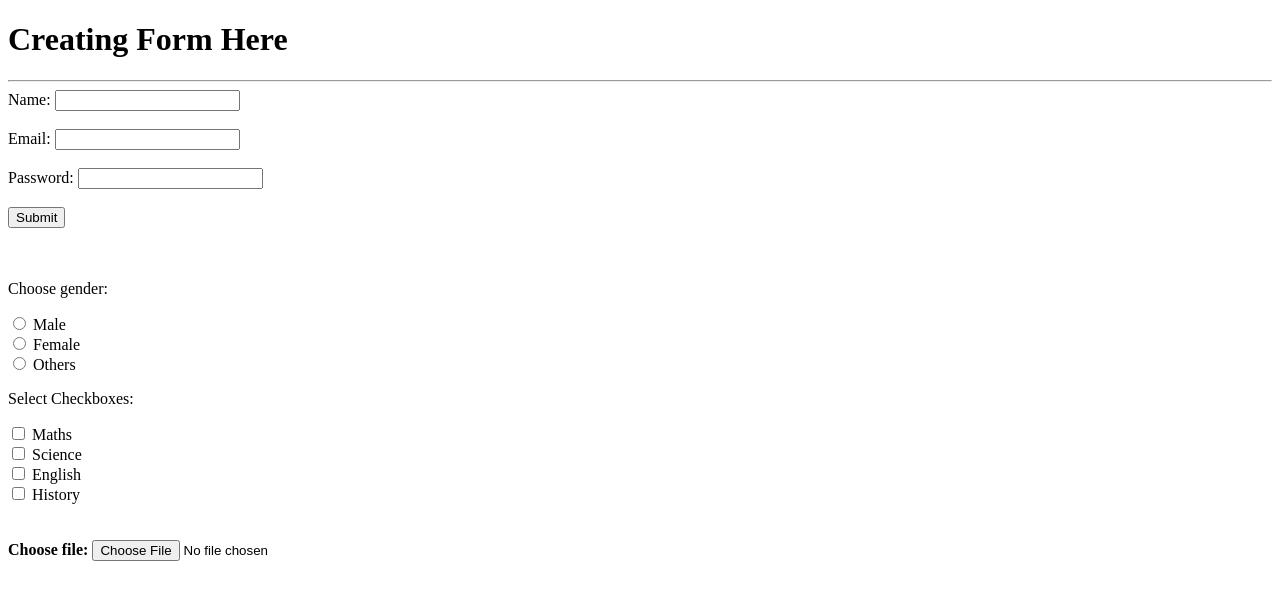
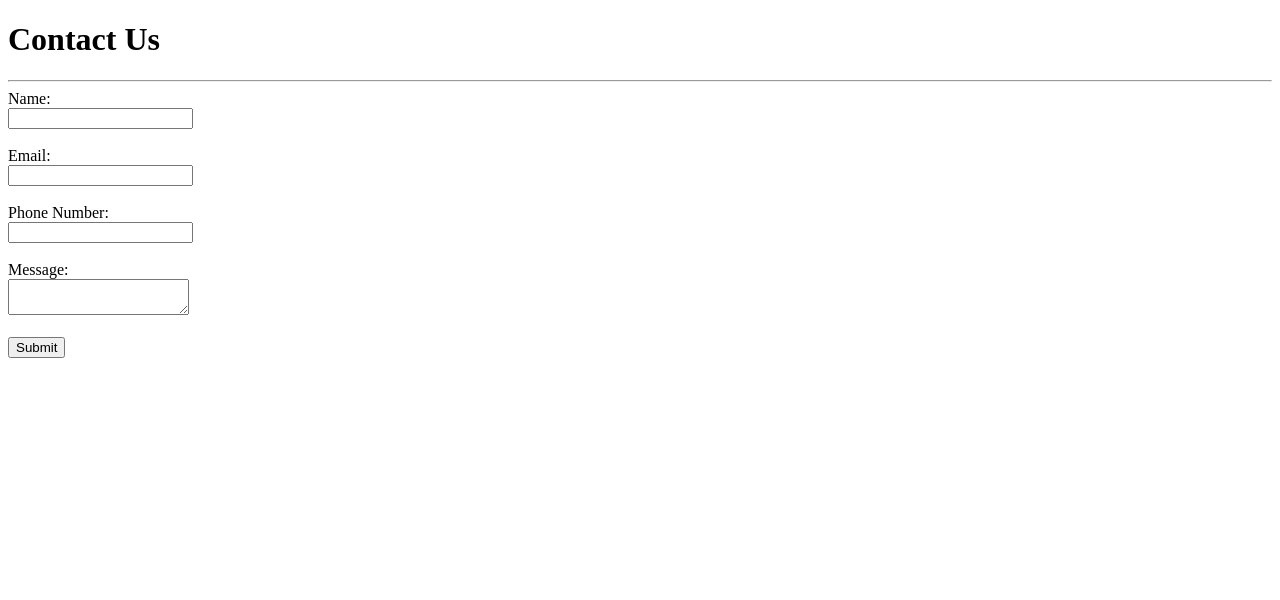
Before and after one commit to vanshhedaoo29/Sheryians-Tasks, a plain HTML site: page Task_2.html in a window 1280 px wide. Drawn offline with Linux system fonts and the light colour scheme.

Commit message:
Task 2 Completed

```diff
--- a/Task_2.html
+++ b/Task_2.html
@@ -6,40 +6,19 @@
     <title>Form</title>
 </head>
 <body>
-    <h1>Creating Form Here</h1>
+    <h1>Contact Us</h1>
     <hr>
     <form>
-        <label for="name">Name:</label>
+        <label for="name">Name:</label><br>
         <input id="name"  type="text"><br><br>
-        <label for="email">Email:</label>
+        <label for="email">Email:</label><br>
         <input id="email"  type="email"><br><br>
-        <label for="password">Password:</label>
-        <input id="password"  type="password"><br><br>
-        <input type="button" value="Submit">
+        <label for="phone">Phone Number:</label><br>
+        <input id="phone"  type="tel"><br>
     </form>
     <br>
-    <br>
-    <p>Choose gender:</p>
-    <form>
-        <input type="radio" name="a">
-        <label>Male</label><br>
-        <input type="radio" name="a">
-        <label>Female</label><br>
-        <input type="radio" name="a">
-        <label>Others</label><br>
-    </form>
-    <p>Select Checkboxes:</p>
-    <form>
-        <input type="checkbox">
-        <label>Maths</label><br>
-        <input type="checkbox">
-        <label>Science</label><br>
-        <input type="checkbox">
-        <label>English</label><br>
-        <input type="checkbox">
-        <label>History</label><br><br><br>
-    </form>
-    <b>Choose file:</b>
-    <input type="file">
+    <label for="messsage">Message:</label><br>
+    <textarea name="messsage" id=""></textarea><br><br>
+    <input type="button" value="Submit">
 </body>
 </html>
--- a/style_1.css
+++ /dev/null
@@ -1,29 +0,0 @@
-* {
-  margin: 0;
-  padding: 0;
-  box-sizing: border-box;
-  background-color: black;
-  color: turquoise;
-}
-
-html,
-body {
-  width: 100%;
-  height: 100%;
-}
-
-.footer {
-  display: grid;
-  justify-content: center;
-  background-color: rgb(31, 31, 105);
-  color: white;
-  height: 80px;
-}
-
-.card1 {
-  border-radius: 10px;
-  background-color: white;
-  width: 50%;
-  border-radius: 50px;
-  justify-content: center;
-}
```
Also changed, not shown: Task_3.html (deleted, +0 -64 lines).
